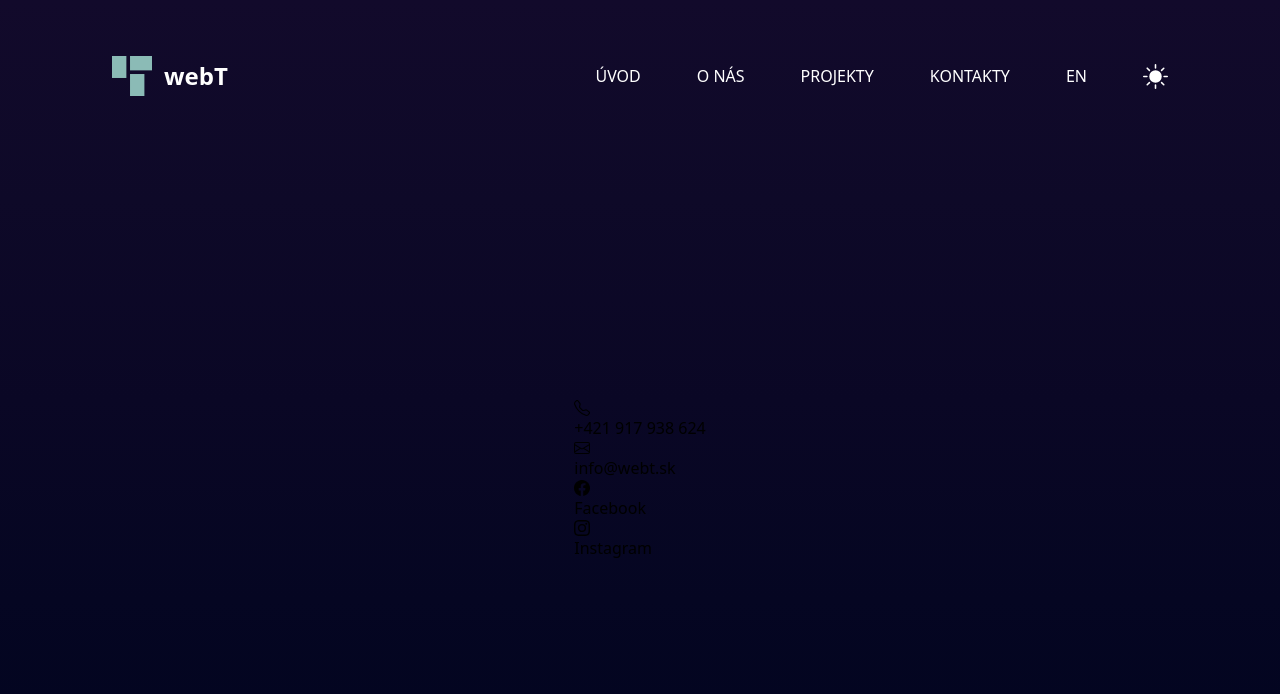
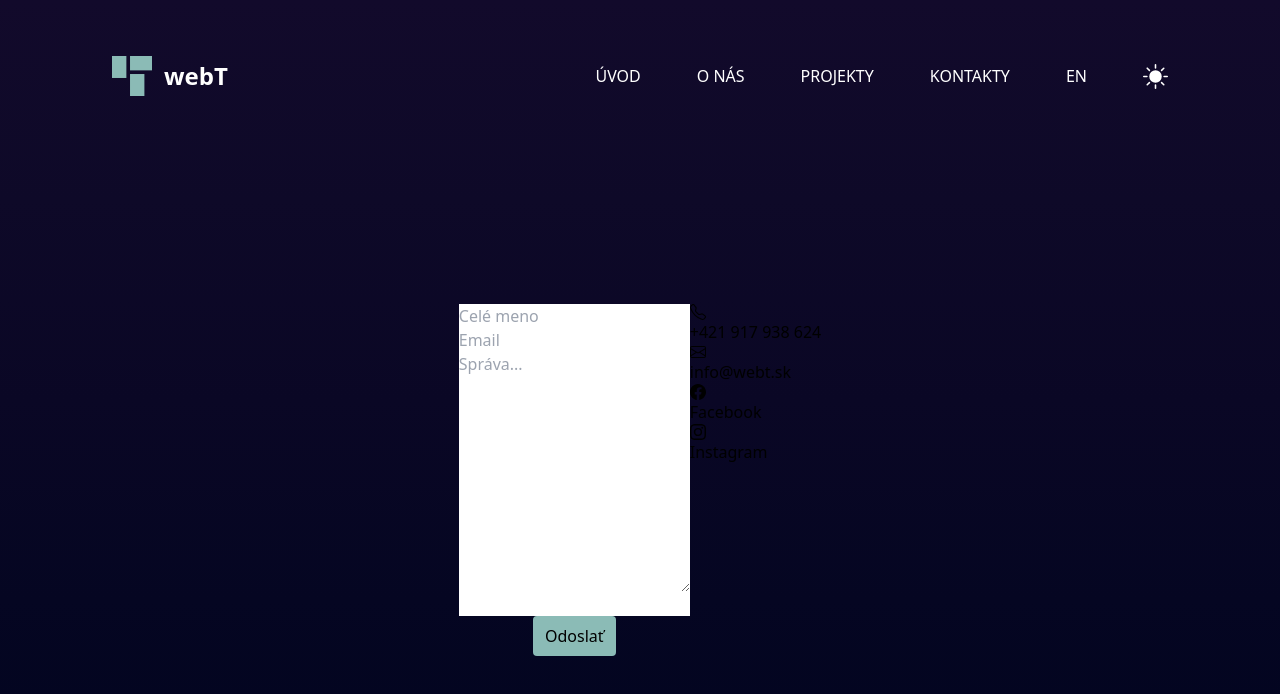
Before and after one commit to webt-sk/webt-sk.github.io, a Next.js app: page /kontakty in a window 1280 px wide. Shown: the top 694 px of the page. Built offline with nearby package versions, Linux system fonts and the light colour scheme.

Commit message:
enabled form

```diff
--- a/components/pages/Kontakty.js
+++ b/components/pages/Kontakty.js
@@ -26,7 +26,7 @@ export default function Kontakty(props) {
   function handleSubmit(event) {
     event.preventDefault();
     if (honeypotInput.current.value === "") {
-      fetch("https://submit-form.com/E2Gd0PDo", {
+      fetch("https://manual.webt.sk/form", {
         method: "POST",
         body: JSON.stringify({
           name: nameInput.current.value,
@@ -66,48 +66,48 @@ export default function Kontakty(props) {
         </>
       ) : (
         <>
-          {/* <form className="flex flex-col md:w-5/6" onSubmit={handleSubmit}> */}
-          {/*   <input */}
-          {/*     type="text" */}
-          {/*     name="name" */}
-          {/*     placeholder={props.otherLang === "sk" ? "Name" : "Celé meno"} */}
-          {/*     required="" */}
-          {/*     className="kontakty-inputs" */}
-          {/*     ref={nameInput} */}
-          {/*   /> */}
-          {/*   <input */}
-          {/*     type="email" */}
-          {/*     name="email" */}
-          {/*     placeholder="Email" */}
-          {/*     required="" */}
-          {/*     className="kontakty-inputs" */}
-          {/*     ref={emailInput} */}
-          {/*   /> */}
-          {/*   <textarea */}
-          {/*     name="message" */}
-          {/*     placeholder={ */}
-          {/*       props.otherLang === "sk" ? "Message..." : "Správa..." */}
-          {/*     } */}
-          {/*     required="" */}
-          {/*     rows="10" */}
-          {/*     className="kontakty-inputs" */}
-          {/*     ref={messageInput} */}
-          {/*   ></textarea> */}
-          {/*   <input */}
-          {/*     type="text" */}
-          {/*     name="password" */}
-          {/*     className="kontakty-honey" */}
-          {/*     tabIndex="-1" */}
-          {/*     autoComplete="off" */}
-          {/*     ref={honeypotInput} */}
-          {/*   /> */}
-          {/*   <button */}
-          {/*     className="bg-zelena dark:bg-modra rounded text-white dark:text-black px-3 py-2 m-auto md:mb-8" */}
-          {/*     type="submit" */}
-          {/*   > */}
-          {/*     {props.otherLang === "sk" ? "Send" : "Odoslať"} */}
-          {/*   </button> */}
-          {/* </form> */}
+          <form className="flex flex-col md:w-5/6" onSubmit={handleSubmit}>
+            <input
+              type="text"
+              name="name"
+              placeholder={props.otherLang === "sk" ? "Name" : "Celé meno"}
+              required=""
+              className="kontakty-inputs"
+              ref={nameInput}
+            />
+            <input
+              type="email"
+              name="email"
+              placeholder="Email"
+              required=""
+              className="kontakty-inputs"
+              ref={emailInput}
+            />
+            <textarea
+              name="message"
+              placeholder={
+                props.otherLang === "sk" ? "Message..." : "Správa..."
+              }
+              required=""
+              rows="10"
+              className="kontakty-inputs"
+              ref={messageInput}
+            ></textarea>
+            <input
+              type="text"
+              name="password"
+              className="kontakty-honey"
+              tabIndex="-1"
+              autoComplete="off"
+              ref={honeypotInput}
+            />
+            <button
+              className="bg-zelena dark:bg-modra rounded text-white dark:text-black px-3 py-2 m-auto md:mb-8"
+              type="submit"
+            >
+              {props.otherLang === "sk" ? "Send" : "Odoslať"}
+            </button>
+          </form>
           <ul className="kontakty-ul">
             <li>
               <Telephone className="kontakty-svg" />
```
